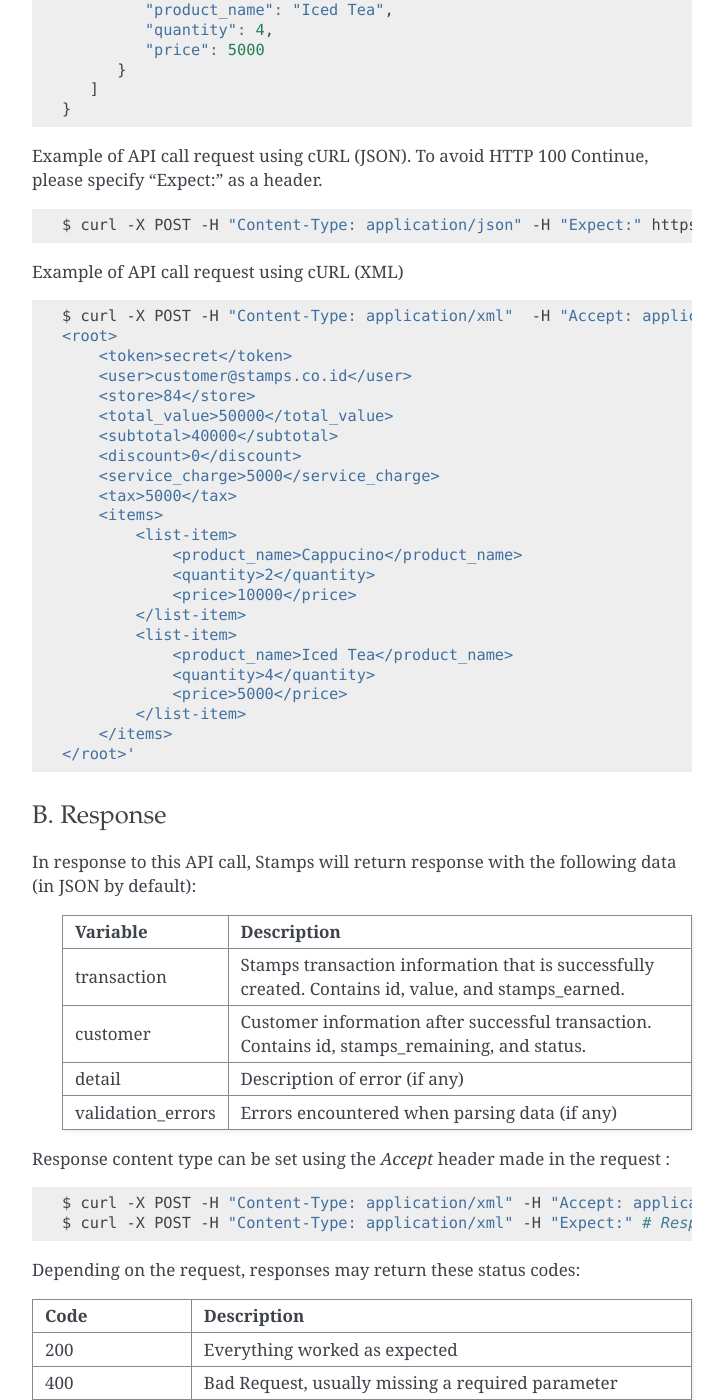
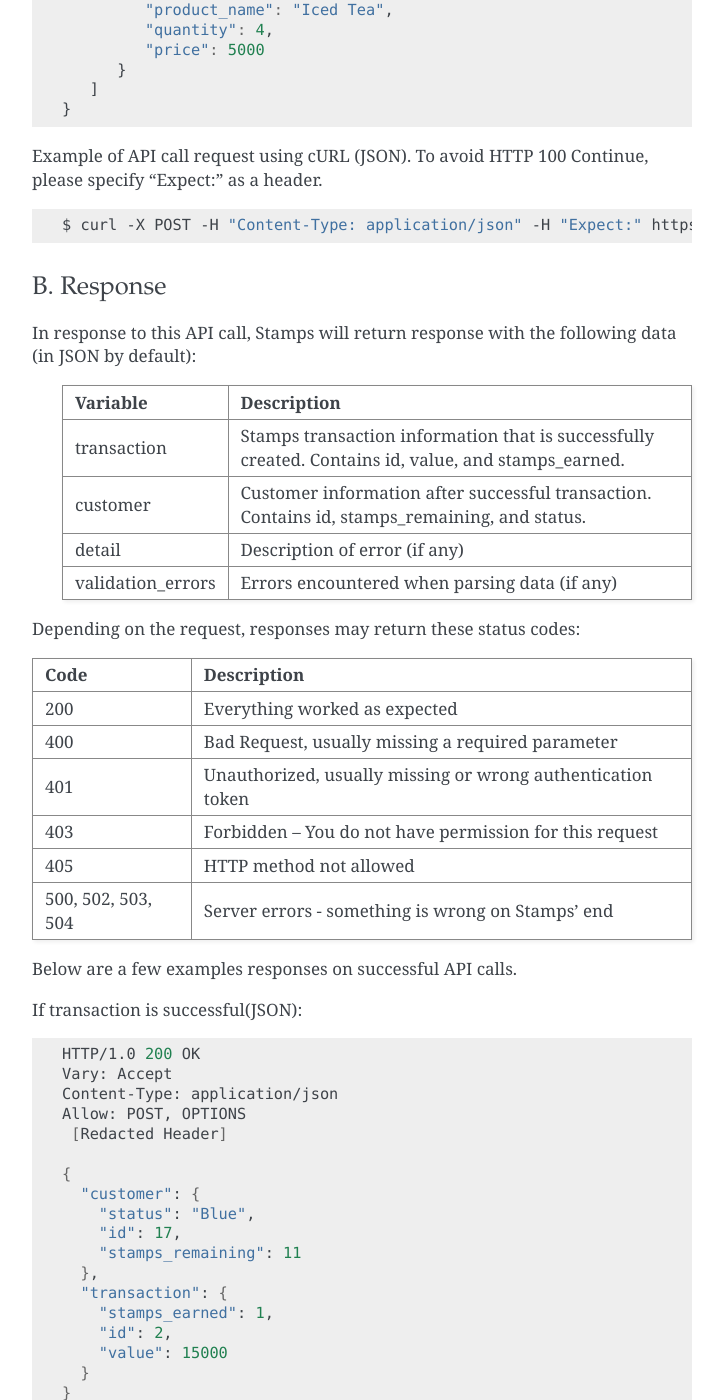
Before and after one commit to ui/stamps-api-docs, a Sphinx documentation site: the page built from source/transaction_api.rst, in a window 1280 px wide and 1400 px high, scrolled down 1541 px. Shown: the whole window, without its empty margins (388-1112 px from the left). Built offline with Sphinx 7.4.7, drawn with Linux system fonts in a browser that asks for light colours; some of the changed text lies outside the part shown.

Commit message:
Remove XML from api

```diff
--- a/source/transaction_api.rst
+++ b/source/transaction_api.rst
@@ -72,33 +72,6 @@ Example of API call request using cURL (JSON). To avoid HTTP 100 Continue, pleas
 
     $ curl -X POST -H "Content-Type: application/json" -H "Expect:" https://stamps.co.id/api/transactions/add -i -d '{ "token": "secret", "user": "customer@stamps.co.id", "store": 2, "invoice_number": "invoice_1", "total_value": 50000, "items": [{"product_name": "Cappucino", "quantity": 2, "price": 10000}, {"product_name": "Iced Tea", "quantity": 4, "price": 5000}]}'
 
-Example of API call request using cURL (XML)
-
-.. code-block :: bash
-
-    $ curl -X POST -H "Content-Type: application/xml"  -H "Accept: application/xml" -H "Expect:" https://stamps.co.id/api/transactions/add -i -d '<?xml version="1.0" encoding="UTF-8" ?>
-    <root>
-        <token>secret</token>
-        <user>customer@stamps.co.id</user>
-        <store>84</store>
-        <total_value>50000</total_value>
-        <subtotal>40000</subtotal>
-        <discount>0</discount>
-        <service_charge>5000</service_charge>
-        <tax>5000</tax>
-        <items>
-            <list-item>
-                <product_name>Cappucino</product_name>
-                <quantity>2</quantity>
-                <price>10000</price>
-            </list-item>
-            <list-item>
-                <product_name>Iced Tea</product_name>
-                <quantity>4</quantity>
-                <price>5000</price>
-            </list-item>
-        </items>
-    </root>'
 
 B. Response
 -----------------------------
@@ -116,13 +89,6 @@ In response to this API call, Stamps will return response with the following dat
     detail              Description of error (if any)
     validation_errors   Errors encountered when parsing data (if any)
     =================== ==================
-
-Response content type can be set using the `Accept` header made in the request :
-
-.. code-block :: bash
-
-  $ curl -X POST -H "Content-Type: application/xml" -H "Accept: application/xml" -H "Expect:" # Response will be in XML
-  $ curl -X POST -H "Content-Type: application/xml" -H "Expect:" # Response will be in JSON(default)
 
 Depending on the request, responses may return these status codes:
 
@@ -163,31 +129,6 @@ If transaction is successful(JSON):
       }
     }
 
-If transaction is successful(XML):
-
-.. code-block :: bash
-
-    HTTP/1.0 200 OK
-    Vary: Accept
-    Content-Type: application/xml
-    Allow: POST, OPTIONS
-     [Redacted Header]
-
-    <?xml version="1.0" encoding="utf-8"?>
-    <root>
-      <customer>
-        <status>Blue</status>
-        <id>16</id>
-        <stamps_remaining>5</stamps_remaining>
-      </customer>
-      <transaction>
-        <stamps_earned>5.0</stamps_earned>
-        <id>1</id>
-        <value>50000</value>
-      </transaction>
-    </root>
-
-
 
 When some fields don't validate (JSON):
 
@@ -201,32 +142,6 @@ When some fields don't validate (JSON):
 
 
     {"detail": "Your transaction cannot be completed due to the following error(s)", "errors": [{"price": "This field is required."}, {"invoice_number": "Store does not exist"}]}
-
-
-When some fields don't validate(XML):
-
-.. code-block :: bash
-
-    HTTP/1.0 400 BAD REQUEST
-    Vary: Accept
-    Content-Type: application/json
-    Allow: POST, OPTIONS
-     [Redacted Header]
-
-    <?xml version="1.0" encoding="utf-8"?>
-    <root>
-      <validation_errors>
-        <list-item>
-          <price>This field is required.</price>
-        </list-item>
-        <list-item>
-          <store>Select a valid choice. That choice is not one of the available choices.</store>
-        </list-item>
-      </validation_errors>
-      <detail>
-        Your transaction cannot be completed due to the following error(s)
-      </detail>
-    </root>
 
 
 If HTTP is used instead of HTTPS:
```
